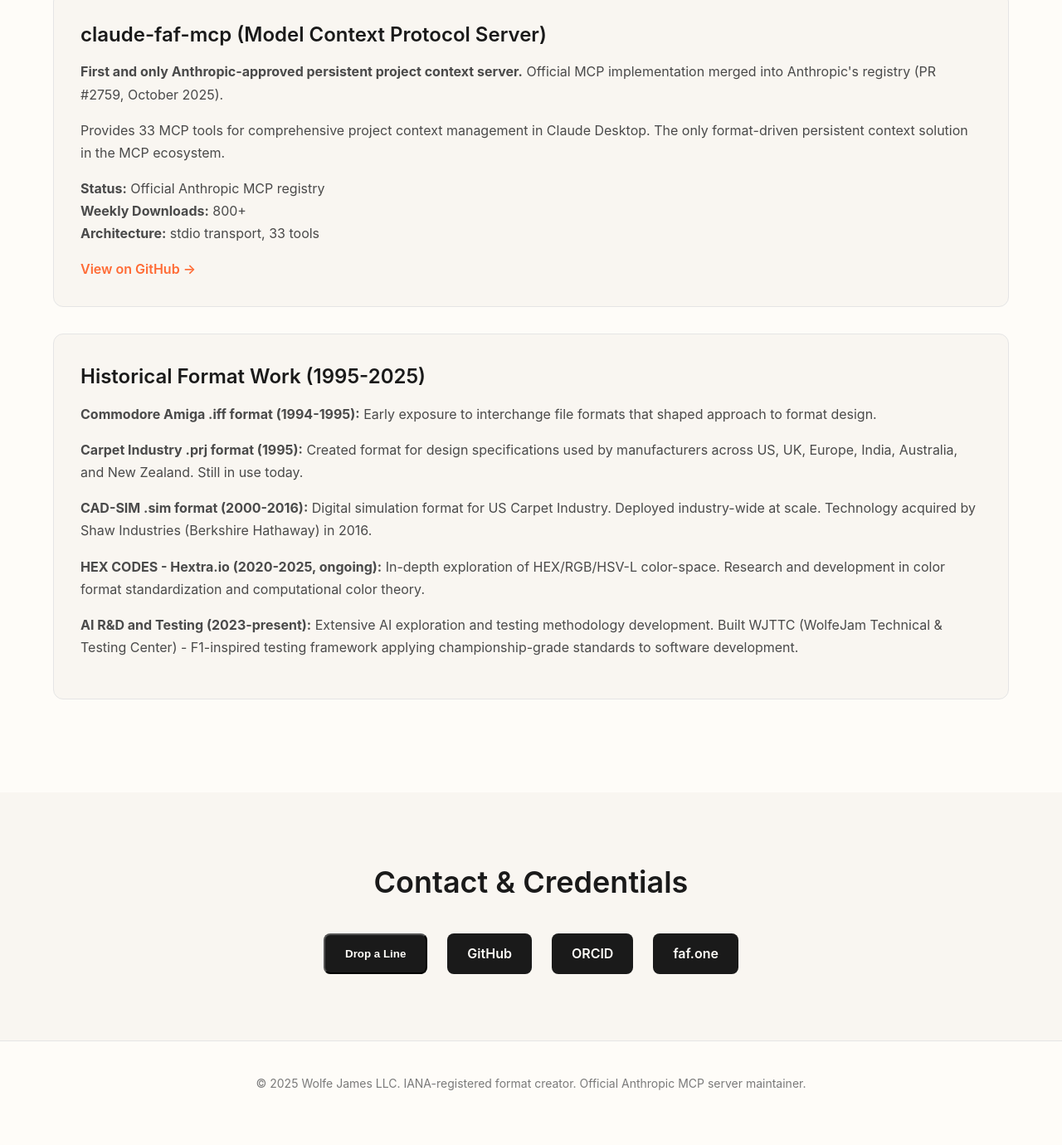
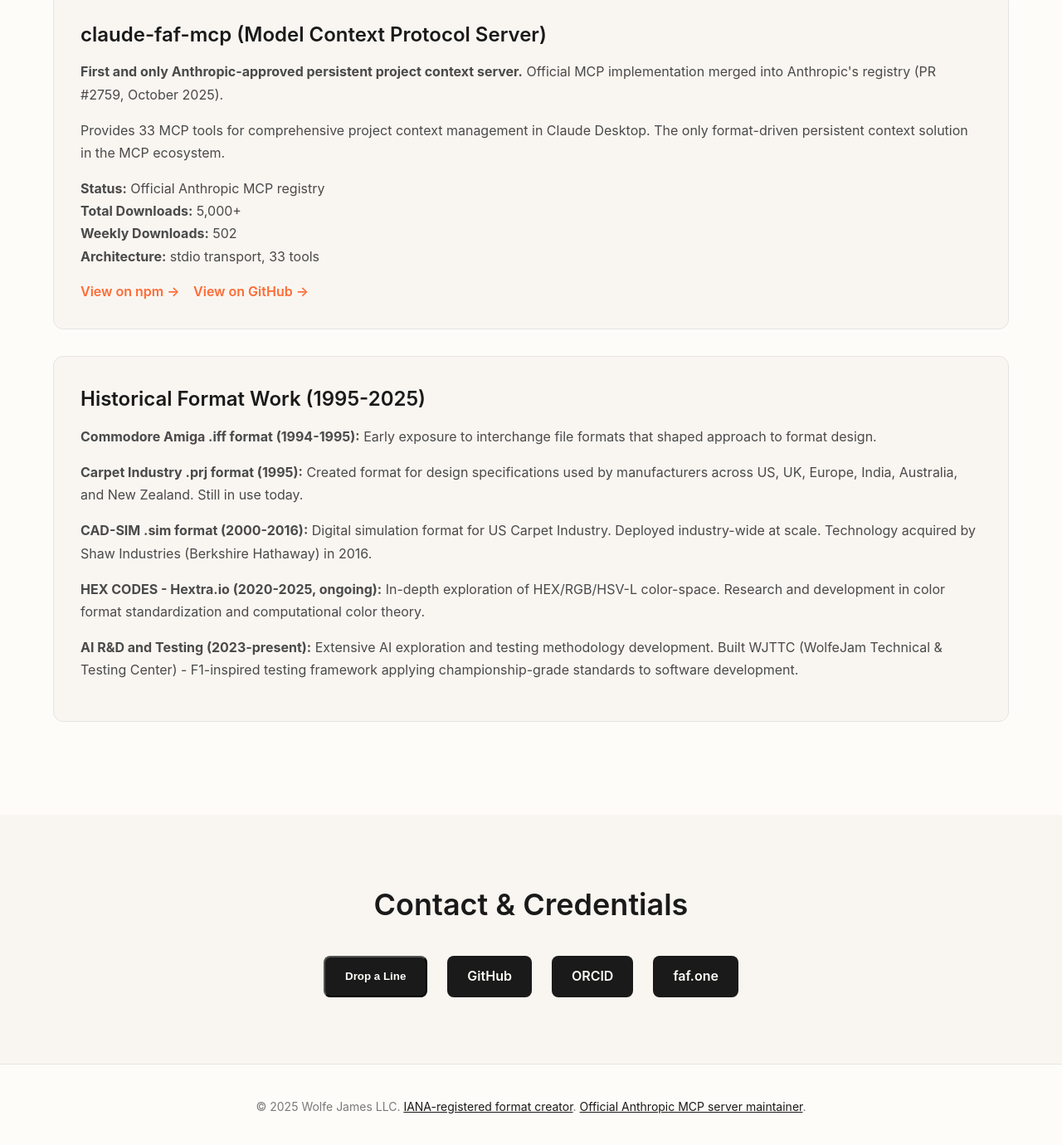
Before and after one commit to Wolfe-Jam/wolfejames-com, a plain HTML site: page index.html in a window 1280 px wide. Shown: the part 2200-3580 px from the top of the page at 83% size. Before the commit the page ends 3558 px from the top, so only its background shows below. Drawn offline with Linux system fonts and the light colour scheme.

Commit message:
feat: add npm links and update MCP stats
- Add npm link to claude-faf-mcp project card
- Add npm link to footer (Official Anthropic MCP server maintainer)
- Update stats: 5,000+ total downloads, 502 weekly
- Add both npm and GitHub links to project card
- Make footer credentials clickable with proof links

```diff
--- a/index.html
+++ b/index.html
@@ -616,10 +616,12 @@
                     </p>
                     <p>
                         <strong>Status:</strong> Official Anthropic MCP registry<br>
-                        <strong>Weekly Downloads:</strong> 800+<br>
+                        <strong>Total Downloads:</strong> 5,000+<br>
+                        <strong>Weekly Downloads:</strong> 502<br>
                         <strong>Architecture:</strong> stdio transport, 33 tools
                     </p>
-                    <a href="https://github.com/Wolfe-Jam/claude-faf-mcp" class="project-link" target="_blank">View on GitHub →</a>
+                    <a href="https://www.npmjs.com/package/claude-faf-mcp" class="project-link" target="_blank">View on npm →</a>
+                    <a href="https://github.com/Wolfe-Jam/claude-faf-mcp" class="project-link" target="_blank" style="margin-left: 12px;">View on GitHub →</a>
                 </div>
 
                 <div class="project-card">
@@ -677,7 +679,7 @@
 
     <footer>
         <div class="container">
-            <p>&copy; 2025 Wolfe James LLC. IANA-registered format creator. Official Anthropic MCP server maintainer.</p>
+            <p>&copy; 2025 Wolfe James LLC. <a href="https://www.iana.org/assignments/media-types/application/vnd.faf+yaml" target="_blank" rel="noopener noreferrer" style="color: var(--text-primary); text-decoration: underline;">IANA-registered format creator</a>. <a href="https://www.npmjs.com/package/claude-faf-mcp" target="_blank" rel="noopener noreferrer" style="color: var(--text-primary); text-decoration: underline;">Official Anthropic MCP server maintainer</a>.</p>
         </div>
     </footer>
 
```
